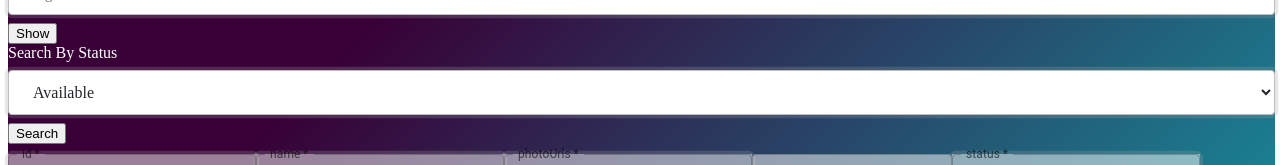
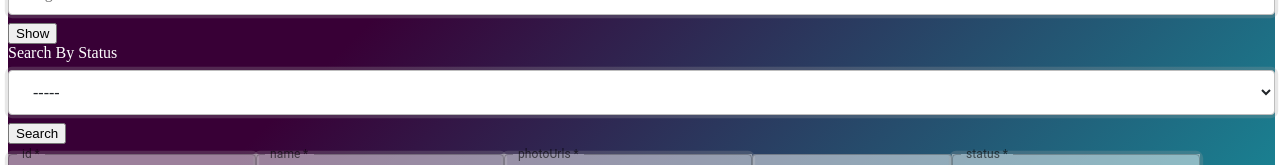
Before and after one commit to Yulian-21/pet-store-app, a React (Create React App) app: page /pets in a window 1280 px wide. Shown: the part 252-417 px from the top of the page. Built offline with nearby package versions, Linux system fonts and the light colour scheme.

Commit message:
refactor petsPage

```diff
--- a/src/components/pets/PetsPage.tsx
+++ b/src/components/pets/PetsPage.tsx
@@ -23,12 +23,13 @@ const PetsPage: FC = () => {
       </div>
       <div>
         <label htmlFor="status">Search By Status</label>
-        <select id="status" onChange={(changing) => setStatus(changing.target.value)}>
+        <select id="status" value={status} onChange={selectedStatus => setStatus(selectedStatus.target.value)}>
+          <option>-----</option>
           <option value={Status.Available}>Available</option>
           <option value={Status.Pending}>Pending</option>
           <option value={Status.Sold}>Sold</option>
         </select>
-        <button onClick={() => navigation('/pets/byTag/' + petTag)}>Search</button>
+        <button onClick={() => navigation('/pets/byStatus/' + status)}>Search</button>
       </div>
       <div>
         <AddPet />
```
